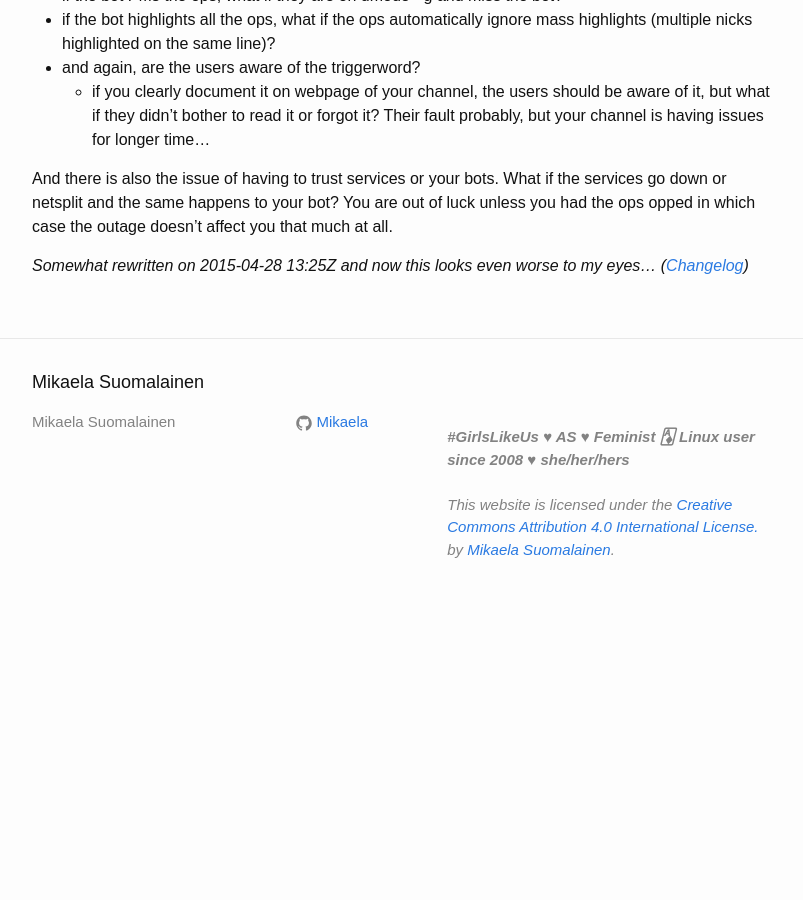
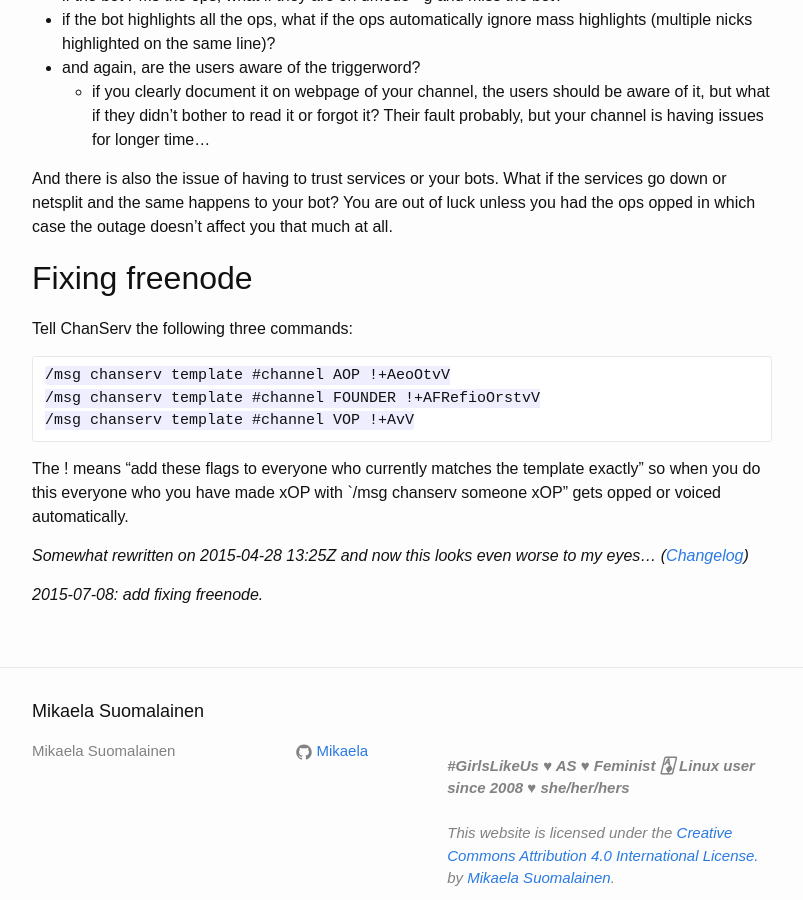
Before and after one commit to Mikaela/mikaela.github.io, a Jekyll site: the page built from _posts/2015-04-01-keep-the-ops-opped.md, in a window 1280 px wide and 900 px high, scrolled down 750 px. Shown: the whole window, without its empty margins (238-1041 px from the left). Built offline with Jekyll 4.4.1, drawn with Linux system fonts in a browser that asks for light colours; Markdown is read by kramdown in place of the engine named in the settings; comment, search, counter and statistics services are not loaded; before the commit the page ends 1371 px from its top, so only the background shows below that.

Commit message:
blog: keep the ops opped: fixing freenode!

````diff
--- a/_posts/2015-04-01-keep-the-ops-opped.md
+++ b/_posts/2015-04-01-keep-the-ops-opped.md
@@ -48,5 +49,21 @@
 You are out of luck unless you had the ops opped in which case the outage
 doesn't affect you that much at all.
 
+## Fixing freenode
+
+Tell ChanServ the following three commands:
+
+```
+/msg chanserv template #channel AOP !+AeoOtvV
+/msg chanserv template #channel FOUNDER !+AFRefioOrstvV
+/msg chanserv template #channel VOP !+AvV
+```
+
+The ! means "add these flags to everyone who currently matches the template
+exactly" so when you do this everyone who you have made xOP with
+`/msg chanserv someone xOP" gets opped or voiced automatically.
+
 *Somewhat rewritten on 2015-04-28 13:25Z and now this looks even worse
 to my eyes... ([Changelog](https://github.com/Mikaela/mikaela.github.io/commits/master/_posts/2015-04-01-keep-the-ops-opped.md))*
+
+*2015-07-08: add fixing freenode.*
````
Also changed, not shown: other parts of _posts/2015-04-01-keep-the-ops-opped.md (+2 -1 lines).
